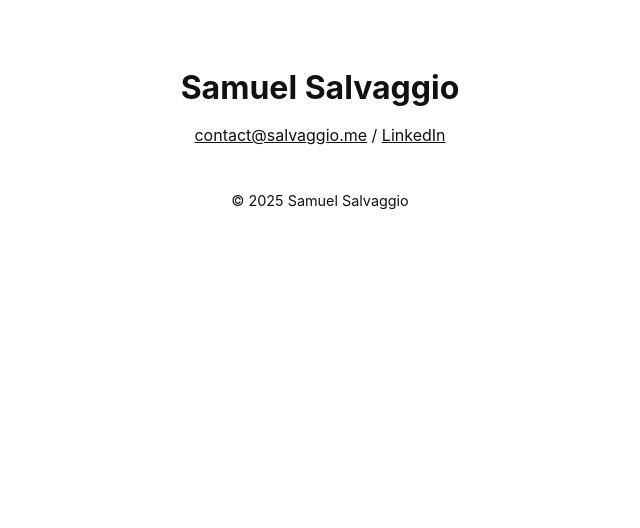
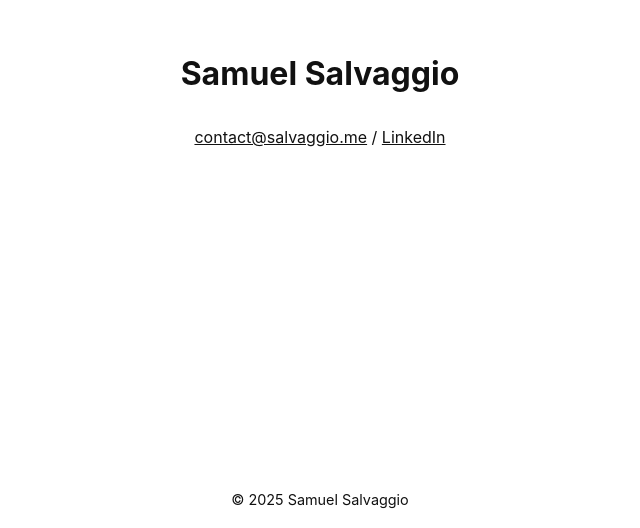
Before and after one commit to SamSalvaggio/ssalvaggio_w, a plain HTML site: page index.html in a window 1280 px wide. Shown: the part 272-800 px from the top of the page, without its empty margins (320-960 px from the left). Drawn offline with Linux system fonts and the light colour scheme.

Commit message:
Update index.html

```diff
--- a/index.html
+++ b/index.html
@@ -9,21 +9,32 @@
       margin: 0;
       padding: 0;
       height: 100%;
-      font-family: -apple-system, BlinkMacSystemFont, "Segoe UI", Roboto, "Helvetica Neue", sans-serif;
+      font-family: -apple-system, BlinkMacSystemFont, "Segoe UI", Roboto, "Helvetica Neue", Arial, sans-serif;
       background: #fff;
       color: #111;
     }
 
     body {
       display: flex;
+      flex-direction: column;
+      justify-content: center;
       align-items: center;
-      justify-content: center;
       text-align: center;
     }
 
-    main {
+    .container {
+      display: flex;
+      flex-direction: column;
+      justify-content: center;
+      align-items: center;
+      flex: 1;
       max-width: 600px;
       padding: 40px;
+    }
+
+    footer {
+      margin: 20px 0;
+      font-size: 0.9em;
     }
 
     h1 {
@@ -39,18 +50,13 @@
       color: inherit;
       text-decoration: underline;
     }
-
-    footer {
-      margin-top: 3em;
-      font-size: 0.9em;
-    }
   </style>
 </head>
 <body>
-  <main>
+  <div class="container">
     <h1>Samuel Salvaggio</h1>
     <p><a href="mailto:contact@salvaggio.me">contact@salvaggio.me</a> / <a href="https://www.linkedin.com/in/samuelsalvaggio/">LinkedIn</a></p>
-    <footer>&copy; 2025 Samuel Salvaggio</footer>
-  </main>
+  </div>
+  <footer>&copy; 2025 Samuel Salvaggio</footer>
 </body>
 </html>
```
